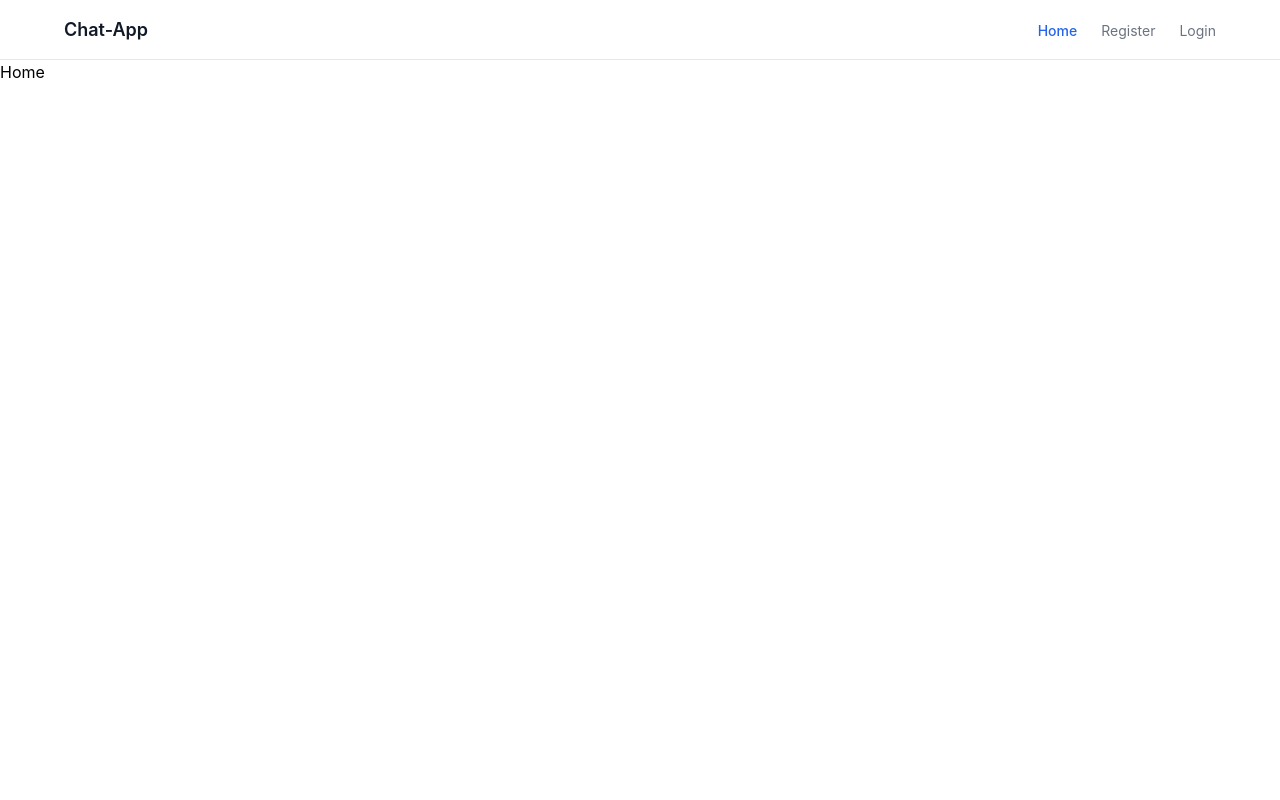
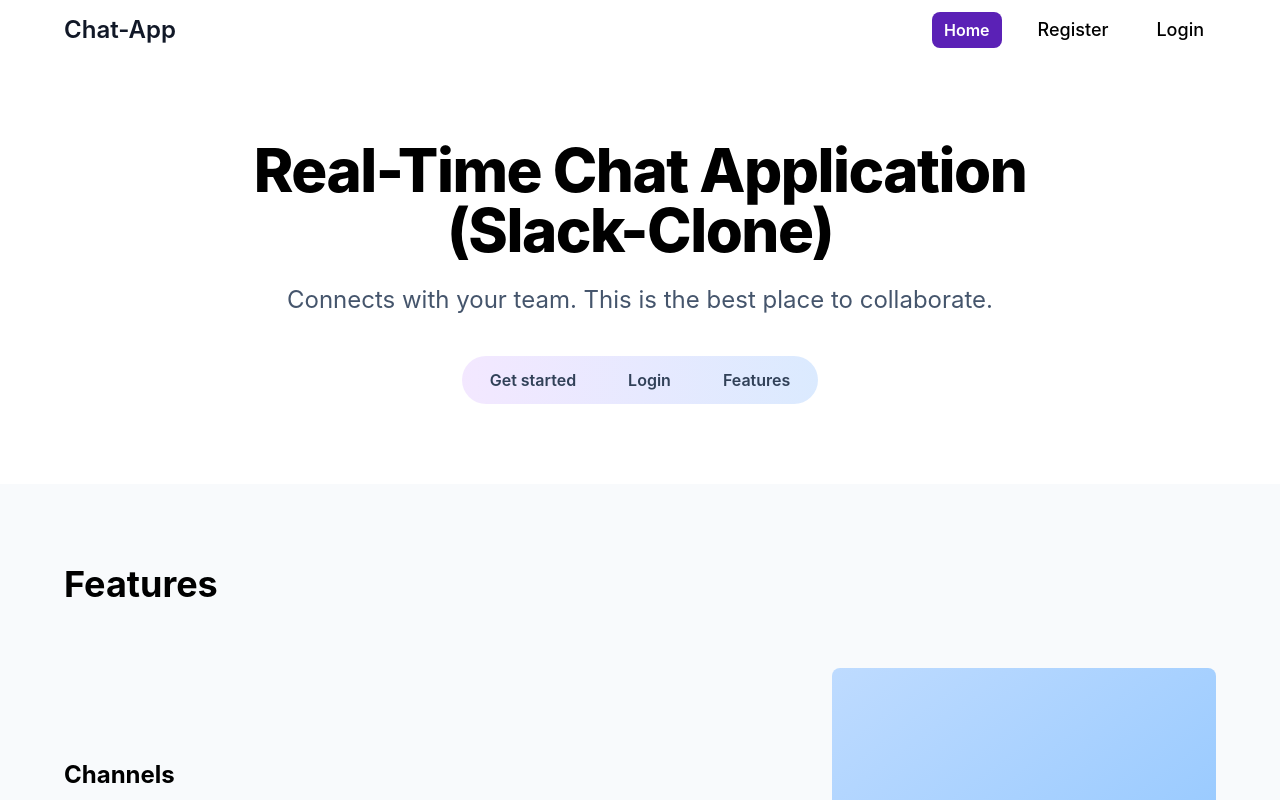
Before and after one commit to Soujith-01/Slack-Clone, a React (Vite) app in the folder Frontend/: page / in a window 1280 px wide. Built offline with nearby package versions, Linux system fonts and the light colour scheme; no server answers.

Commit message:
latest commit

```diff
--- a/Frontend/src/components/Header.jsx
+++ b/Frontend/src/components/Header.jsx
@@ -80,7 +80,7 @@ function Header() {
                   isActive ? navLinkActiveClass : navLinkClass
                 }
               >
-                Profile
+                Dashboard
               </NavLink>
             </li>
           )}
--- a/Frontend/src/components/Home.jsx
+++ b/Frontend/src/components/Home.jsx
@@ -1,8 +1,176 @@
-import React from 'react'
+import React, { useRef } from 'react'
+import { useNavigate } from 'react-router'
 
 function Home() {
+  const navigate = useNavigate()
+  const featuresRef = useRef(null)
+
+  const scrollToFeatures = () => {
+    featuresRef.current?.scrollIntoView({ behavior: 'smooth' })
+  }
+
   return (
-    <div>Home</div>
+    <div className="bg-white">
+      {/* Hero Section */}
+      <div className="px-4 py-20">
+        <div className="mx-auto max-w-6xl">
+          <div className="text-center">
+            <div className="text-5xl sm:text-6xl font-extrabold tracking-tight">
+              Real-Time Chat Application
+              <br />
+              (Slack-Clone)
+            </div>
+            <p className="mt-6 text-xl sm:text-2xl text-slate-600">
+              Connects with your team. This is the best place to collaborate.
+            </p>
+
+            {/* Mini Navigation Bar */}
+            <div className="mt-10 flex justify-center">
+              <div className="inline-flex items-center gap-1 bg-linear-to-r from-purple-100 to-blue-100 rounded-full p-1">
+                <button
+                  onClick={() => navigate('/register')}
+                  className="px-6 py-2 rounded-full text-slate-700 font-semibold hover:bg-white/50 transition"
+                >
+                  Get started
+                </button>
+                <button
+                  onClick={() => navigate('/login')}
+                  className="px-6 py-2 rounded-full text-slate-700 font-semibold hover:bg-white/50 transition"
+                >
+                  Login
+                </button>
+                <button
+                  onClick={scrollToFeatures}
+                  className="px-6 py-2 rounded-full text-slate-700 font-semibold hover:bg-white/50 transition"
+                >
+                  Features
+                </button>
+              </div>
+            </div>
+          </div>
+        </div>
+      </div>
+
+      {/* Features Section */}
+      <div ref={featuresRef} className="px-4 py-20 bg-slate-50">
+        <div className="mx-auto max-w-6xl">
+          <h2 className="text-4xl font-bold mb-16">Features</h2>
+
+          {/* Feature Item - Channels */}
+          <div className="flex items-center gap-12 mb-20">
+            <div className="flex-1">
+              <h3 className="text-2xl font-bold mb-4">Channels</h3>
+              <p className="text-lg text-slate-600 leading-relaxed">
+                Create dedicated spaces for different teams and topics. Organize conversations by project, department, or any way that works for your team.
+              </p>
+            </div>
+            <div className="shrink-0 w-96 h-72 bg-linear-to-br from-blue-200 to-blue-300 rounded-lg flex items-center justify-center">
+              <span className="text-blue-600 font-semibold">Channels Image</span>
+            </div>
+          </div>
+
+          {/* Feature Item - Direct Messages */}
+          <div className="flex items-center gap-12 mb-20">
+            <div className="flex-1">
+              <h3 className="text-2xl font-bold mb-4">Direct Messages</h3>
+              <p className="text-lg text-slate-600 leading-relaxed">
+                Have one-on-one conversations with team members privately. Share files, ideas, and feedback in a personal space away from channel noise.
+              </p>
+            </div>
+            <div className="shrink-0 w-96 h-72 bg-linear-to-br from-green-200 to-green-300 rounded-lg flex items-center justify-center">
+              <span className="text-green-600 font-semibold">Direct Messages Image</span>
+            </div>
+          </div>
+
+          {/* Feature Item - File Sharing */}
+          <div className="flex items-center gap-12 mb-20">
+            <div className="flex-1">
+              <h3 className="text-2xl font-bold mb-4">File Sharing</h3>
+              <p className="text-lg text-slate-600 leading-relaxed">
+                Seamlessly upload and share files with your team. Keep all your important documents and resources in one centralized location for easy access.
+              </p>
+            </div>
+            <div className="shrink-0 w-96 h-72 bg-linear-to-br from-yellow-200 to-yellow-300 rounded-lg flex items-center justify-center">
+              <span className="text-yellow-600 font-semibold">File Sharing Image</span>
+            </div>
+          </div>
+
+          {/* Feature Item - Message Reactions */}
+          <div className="flex items-center gap-12 mb-20">
+            <div className="flex-1">
+              <h3 className="text-2xl font-bold mb-4">Message Reactions</h3>
+              <p className="text-lg text-slate-600 leading-relaxed">
+                React to messages with emojis to show appreciation or feedback. Express yourself quickly without cluttering the chat with additional messages.
+              </p>
+            </div>
+            <div className="shrink-0 w-96 h-72 bg-linear-to-br from-pink-200 to-pink-300 rounded-lg flex items-center justify-center">
+              <span className="text-pink-600 font-semibold">Reactions Image</span>
+            </div>
+          </div>
+
+          {/* Feature Item - Message Editing */}
+          <div className="flex items-center gap-12 mb-20">
+            <div className="flex-1">
+              <h3 className="text-2xl font-bold mb-4">Message Editing</h3>
+              <p className="text-lg text-slate-600 leading-relaxed">
+                Edit your messages after sending them to fix typos or update information. Keep your conversations accurate and clear with full control over your messages.
+              </p>
+            </div>
+            <div className="shrink-0 w-96 h-72 bg-linear-to-br from-purple-200 to-purple-300 rounded-lg flex items-center justify-center">
+              <span className="text-purple-600 font-semibold">Message Editing Image</span>
+            </div>
+          </div>
+
+          {/* Feature Item - Thread Replies */}
+          <div className="flex items-center gap-12 mb-20">
+            <div className="flex-1">
+              <h3 className="text-2xl font-bold mb-4">Thread Replies</h3>
+              <p className="text-lg text-slate-600 leading-relaxed">
+                Keep conversations organized with threaded replies. Reply to specific messages to maintain context and prevent channel conversations from becoming chaotic.
+              </p>
+            </div>
+            <div className="shrink-0 w-96 h-72 bg-linear-to-br from-indigo-200 to-indigo-300 rounded-lg flex items-center justify-center">
+              <span className="text-indigo-600 font-semibold">Thread Replies Image</span>
+            </div>
+          </div>
+        </div>
+      </div>
+
+      {/* Footer */}
+      <footer className="bg-slate-900 text-white px-4 py-12">
+        <div className="mx-auto max-w-6xl">
+          <div className="grid grid-cols-1 md:grid-cols-3 gap-8 mb-8">
+            <div>
+              <h4 className="text-lg font-bold mb-4">Developers</h4>
+              <ul className="space-y-2 text-slate-400">
+                <li><a href="#" className="hover:text-white transition">name1</a></li>
+                <li><a href="#" className="hover:text-white transition">name2</a></li>
+                <li><a href="#" className="hover:text-white transition">name3</a></li>
+              </ul>
+            </div>
+            <div>
+              <h4 className="text-lg font-bold mb-4">Contact</h4>
+              <ul className="space-y-2 text-slate-400">
+                <li><a href="#" className="hover:text-white transition">number1</a></li>
+                <li><a href="#" className="hover:text-white transition">number2</a></li>
+                <li><a href="#" className="hover:text-white transition">number3</a></li>
+              </ul>
+            </div>
+            <div>
+              <h4 className="text-lg font-bold mb-4">features</h4>
+              <ul className="space-y-2 text-slate-400">
+                <li><a href="#" className="hover:text-white transition">feature1</a></li>
+                <li><a href="#" className="hover:text-white transition">feature2</a></li>
+                <li><a href="#" className="hover:text-white transition">feature3</a></li>
+              </ul>
+            </div>
+          </div>
+          <div className="border-t border-slate-700 pt-8 text-center text-slate-400">
+            <p>This is just a clone and our second project</p>
+          </div>
+        </div>
+      </footer>
+    </div>
   )
 }
 
--- a/Frontend/src/components/RootLayout.jsx
+++ b/Frontend/src/components/RootLayout.jsx
@@ -8,7 +8,7 @@ function RootLayout() {
   return (
     <div className='h-screen flex flex-col '>
         < Header/>
-        <div className ="flex-1 overflow-hidden">
+        <div className ="flex-1 overflow-y-auto">
             < Outlet/>
         </div>
     </div>
--- a/Frontend/src/styles/common.js
+++ b/Frontend/src/styles/common.js
@@ -1,5 +1,7 @@
 // src/styles/common.js
 // Minimal Clean Light Theme
+//home page
+///export const homePageBackground = "bg-gay-800 min-h-screen";
 
 // ─── Layout ───────────────────────────────────────────
 export const pageBackground = "bg-[#ffffff] min-h-screen";
@@ -59,22 +61,22 @@ export const submitBtn =
 
 // ─── Navbar ───────────────────────────────────────────
 export const navbarClass =
-  "bg-white border-b border-[#e5e7eb] px-6 h-[60px] flex items-center sticky top-0 z-50";
+  "sticky top-0 z-50 bg-white/95 backdrop-blur-sm  px-6 h-[60px] flex items-center ";
 
 export const navContainerClass =
   "max-w-6xl mx-auto w-full flex items-center justify-between";
 
 export const navBrandClass =
-  "text-lg font-semibold text-[#111827]";
+  "text-2xl font-semibold text-[#111827]";
 
 export const navLinksClass =
   "flex items-center gap-6";
 
 export const navLinkClass =
-  "text-sm text-[#6b7280] hover:text-[#111827] transition-colors";
+  "text-lg font-medium text-black hover:text-[#111827] px-3 py-2 rounded-lg transition-colors";
 
 export const navLinkActiveClass =
-  "text-sm text-[#2563eb] font-medium";
+  "text-base font-semibold text-white bg-[#5b21b6] px-3 py-2 rounded-lg transition-colors hover:bg-[#4c1d95]";
 
 // ─── Articles / Chat Cards ────────────────────────────
 export const articleGrid =
```
